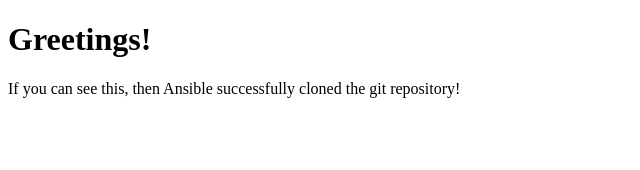
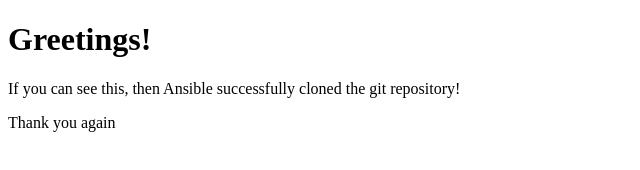
Before and after one commit to sanoopsadique/ansible-tutorial, a plain HTML site: page index.html in a window 1280 px wide. Shown: the whole page, without its empty margins (0-640 px from the left). Drawn offline with Linux system fonts and the light colour scheme.

Commit message:
Update index.html

```diff
--- a/index.html
+++ b/index.html
@@ -14,5 +14,7 @@
 
   <p>If you can see this, then Ansible successfully cloned the git repository!</p>
 
+  <p>Thank you again</p>
+
 </body>
 </html>
```
